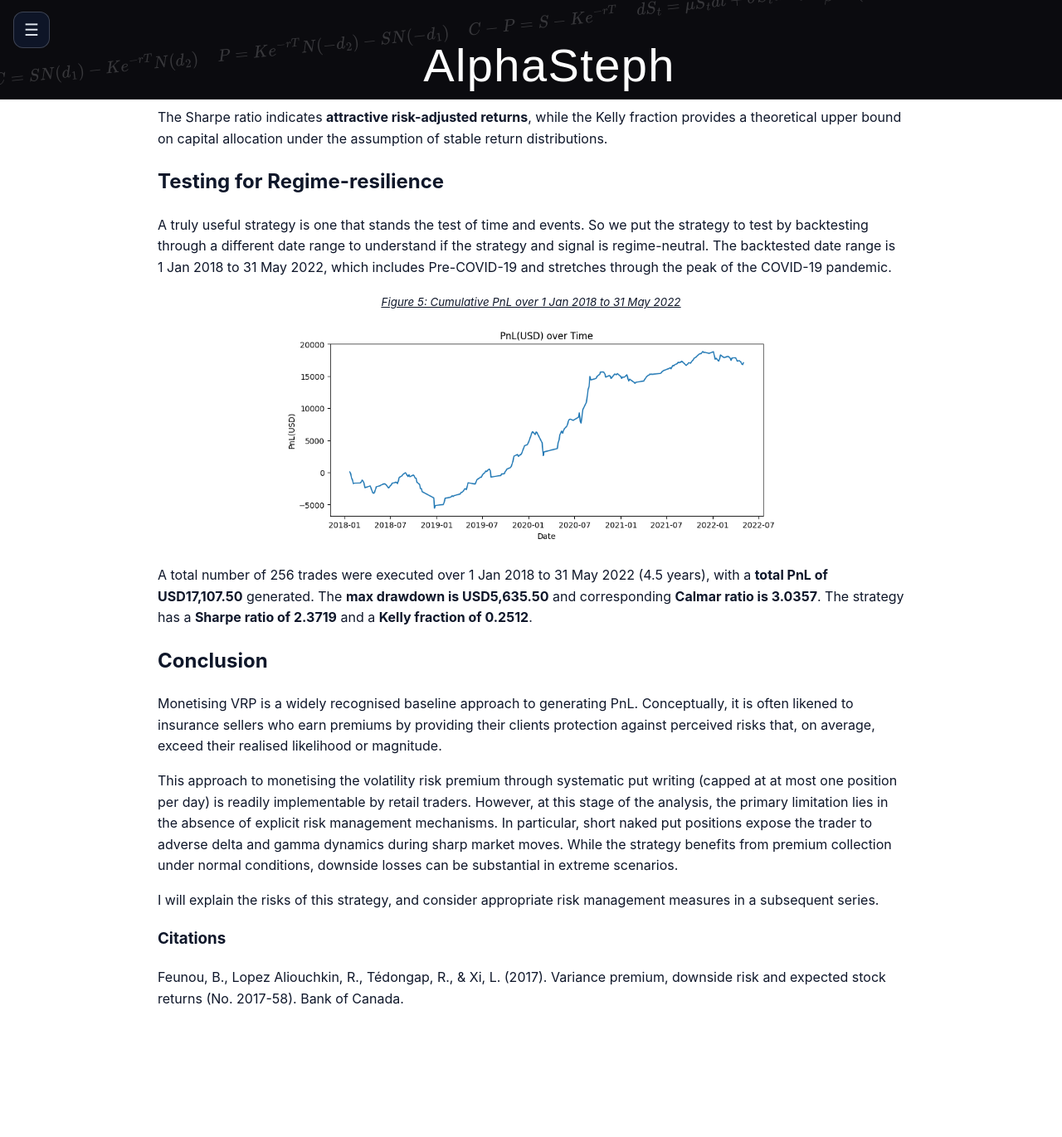
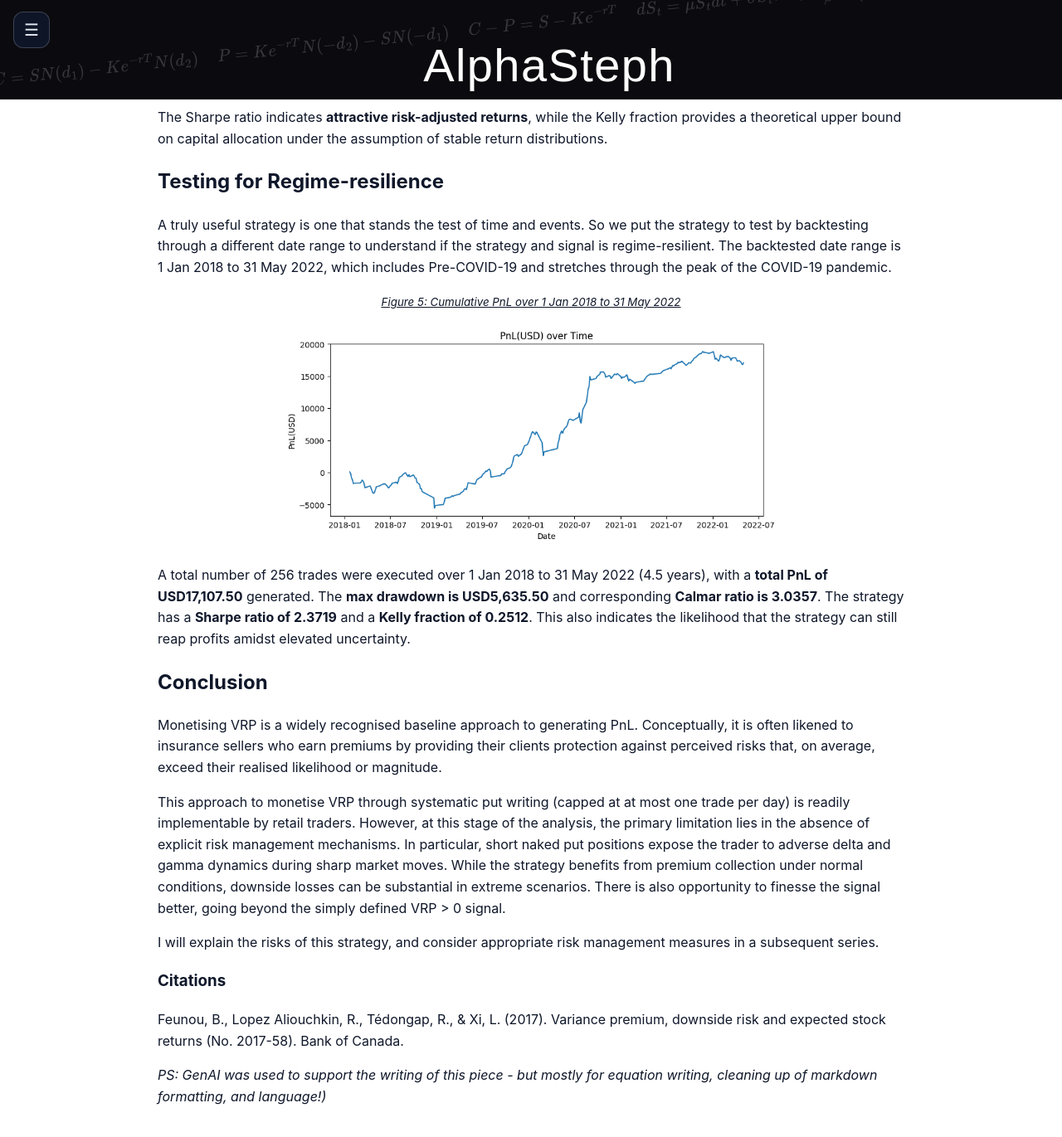
Before and after one commit to sljy1995/StephTheAlpha, a Jekyll site: the page built from _posts/2025-12-25-monetising-vrp-for-aapl.md, in a window 1280 px wide and 1400 px high, scrolled down 5498 px. Shown: the top 1371 px of the window at 83% size. Built offline with Jekyll 4.4.1, drawn with Linux system fonts in a browser that asks for light colours; some web fonts are replaced; before the commit the page ends 6779 px from its top, so only the background shows below that; some of the changed text lies outside the part shown.

Commit message:
Update 2025-12-25-monetising-vrp-for-aapl.md

```diff
--- a/_posts/2025-12-25-monetising-vrp-for-aapl.md
+++ b/_posts/2025-12-25-monetising-vrp-for-aapl.md
@@ -176,7 +176,7 @@ $$
 
 Based on the results, we have an AR(1) modelled VRP that is mean-reverting with an __implied half-life of approximately 4 days__. The statistically significant intercept also allows us to derive the __long run mean of the VRP to be at 0.0254__, consistent with structural overpricing of short-dated equity options. This provides motivation for short-horizon volatility selling strategies to monetise the decay of mispricing.
 
-Of note, we should not expect the model to provide forecasts of VRP, as the AR(1) process only factors in effects of the previous day's VRP, and at horizons beyond one week, we should expect reversion to the long run mean of 0.0254. We will talk about strategies to utilse the knowledge of half-life in guiding trade timings and holding periods subsequently.
+Of note, we should not expect the model to provide forecasts of VRP, as the AR(1) process only factors in effects of the previous day's VRP, and at horizons beyond one week, we should expect reversion to the long run mean of 0.0254. The knowledge of half-life will guiding the strategy's holding period.
 
 <figure>
     <p align="center">
@@ -281,7 +281,7 @@ The Sharpe ratio indicates **attractive risk-adjusted returns**, while the Kelly
 
 ## Testing for Regime-resilience
 
-A truly useful strategy is one that stands the test of time and events. So we put the strategy to test by backtesting through a different date range to understand if the strategy and signal is regime-neutral. The backtested date range is 1 Jan 2018 to 31 May 2022, which includes Pre-COVID-19 and stretches through the peak of the COVID-19 pandemic.
+A truly useful strategy is one that stands the test of time and events. So we put the strategy to test by backtesting through a different date range to understand if the strategy and signal is regime-resilient. The backtested date range is 1 Jan 2018 to 31 May 2022, which includes Pre-COVID-19 and stretches through the peak of the COVID-19 pandemic.
 
 <figure>
     <p align="center">
@@ -294,15 +294,17 @@ A truly useful strategy is one that stands the test of time and events. So we pu
   </p>
 </figure>
 
-A total number of 256 trades were executed over 1 Jan 2018 to 31 May 2022 (4.5 years), with a **total PnL of USD17,107.50** generated. The **max drawdown is USD5,635.50** and corresponding **Calmar ratio is 3.0357**. The strategy has a **Sharpe ratio of 2.3719** and a **Kelly fraction of 0.2512**.
+A total number of 256 trades were executed over 1 Jan 2018 to 31 May 2022 (4.5 years), with a **total PnL of USD17,107.50** generated. The **max drawdown is USD5,635.50** and corresponding **Calmar ratio is 3.0357**. The strategy has a **Sharpe ratio of 2.3719** and a **Kelly fraction of 0.2512**. This also indicates the likelihood that the strategy can still reap profits amidst elevated uncertainty.
 
 ## Conclusion
 
 Monetising VRP is a widely recognised baseline approach to generating PnL. Conceptually, it is often likened to insurance sellers who earn premiums by providing their clients protection against perceived risks that, on average, exceed their realised likelihood or magnitude.
 
-This approach to monetising the volatility risk premium through systematic put writing (capped at at most one position per day) is readily implementable by retail traders. However, at this stage of the analysis, the primary limitation lies in the absence of explicit risk management mechanisms. In particular, short naked put positions expose the trader to adverse delta and gamma dynamics during sharp market moves. While the strategy benefits from premium collection under normal conditions, downside losses can be substantial in extreme scenarios.
+This approach to monetise VRP through systematic put writing (capped at at most one trade per day) is readily implementable by retail traders. However, at this stage of the analysis, the primary limitation lies in the absence of explicit risk management mechanisms. In particular, short naked put positions expose the trader to adverse delta and gamma dynamics during sharp market moves. While the strategy benefits from premium collection under normal conditions, downside losses can be substantial in extreme scenarios. There is also opportunity to finesse the signal better, going beyond the simply defined VRP > 0 signal.
 
 I will explain the risks of this strategy, and consider appropriate risk management measures in a subsequent series.
 
 ### Citations
 Feunou, B., Lopez Aliouchkin, R., Tédongap, R., & Xi, L. (2017). Variance premium, downside risk and expected stock returns (No. 2017-58). Bank of Canada.
+
+*PS: GenAI was used to support the writing of this piece - but mostly for equation writing, cleaning up of markdown formatting, and language!)*
```
